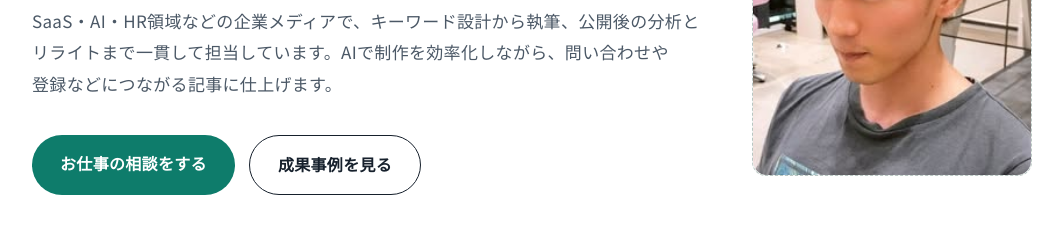
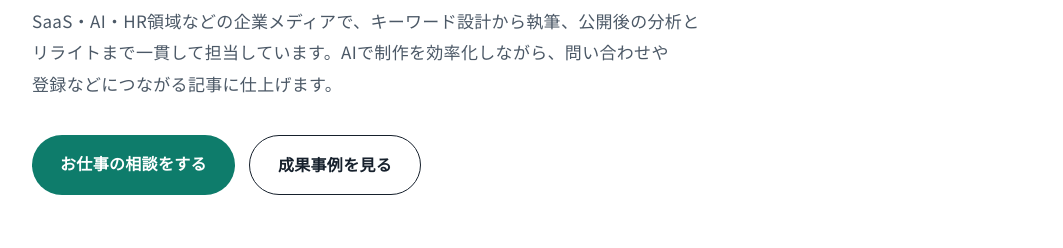
Before and after one commit to yukinjou0127-spec/yukinjou0127-spec.github.io, a plain HTML site: page index.html in a window 1280 px wide. Shown: the part 342-590 px from the top of the page, without its empty margins (108-1171 px from the left). Drawn offline with Linux system fonts and the light colour scheme.

Commit message:
Remove photo frames from top page

```diff
--- a/index.html
+++ b/index.html
@@ -36,7 +36,7 @@
 
 <section class="hero">
   <div class="wrap">
-    <div class="hero-grid">
+    <div class="hero-grid" style="grid-template-columns:1fr">
     <div class="hero-copy">
     <p class="catch-sub">コンテンツディレクター・ライター　金城ゆうき</p>
     <h1><span class="ib">成果につながる</span><span class="ib">コンテンツを</span><br><span class="ib">制作します</span></h1>
@@ -46,7 +46,6 @@
       <a class="btn ghost" href="#cases">成果事例を見る</a>
     </div>
     </div>
-    <figure class="photo-frame hero-photo"><img src="assets/photo/profile.jpg" alt="金城ゆうき" width="320" height="320"></figure>
     </div>
     <div class="stats">
       <div class="stat"><div class="label">累計執筆記事数</div><div class="num">700<small>記事以上</small></div></div>
@@ -267,7 +266,6 @@
     </div>
     <div>
       <p class="eyebrow">Profile</p>
-      <figure class="photo-frame profile-photo"><img src="assets/photo/profile.jpg" alt="金城ゆうき" width="320" height="320" loading="lazy"></figure>
       <h2>金城ゆうき</h2>
       <p class="lead" style="margin-bottom:28px">沖縄県在住・フルリモート。会社員と兼業でWebライターを始め、2023年7月に独立しました。</p>
       <ul class="timeline">
```
